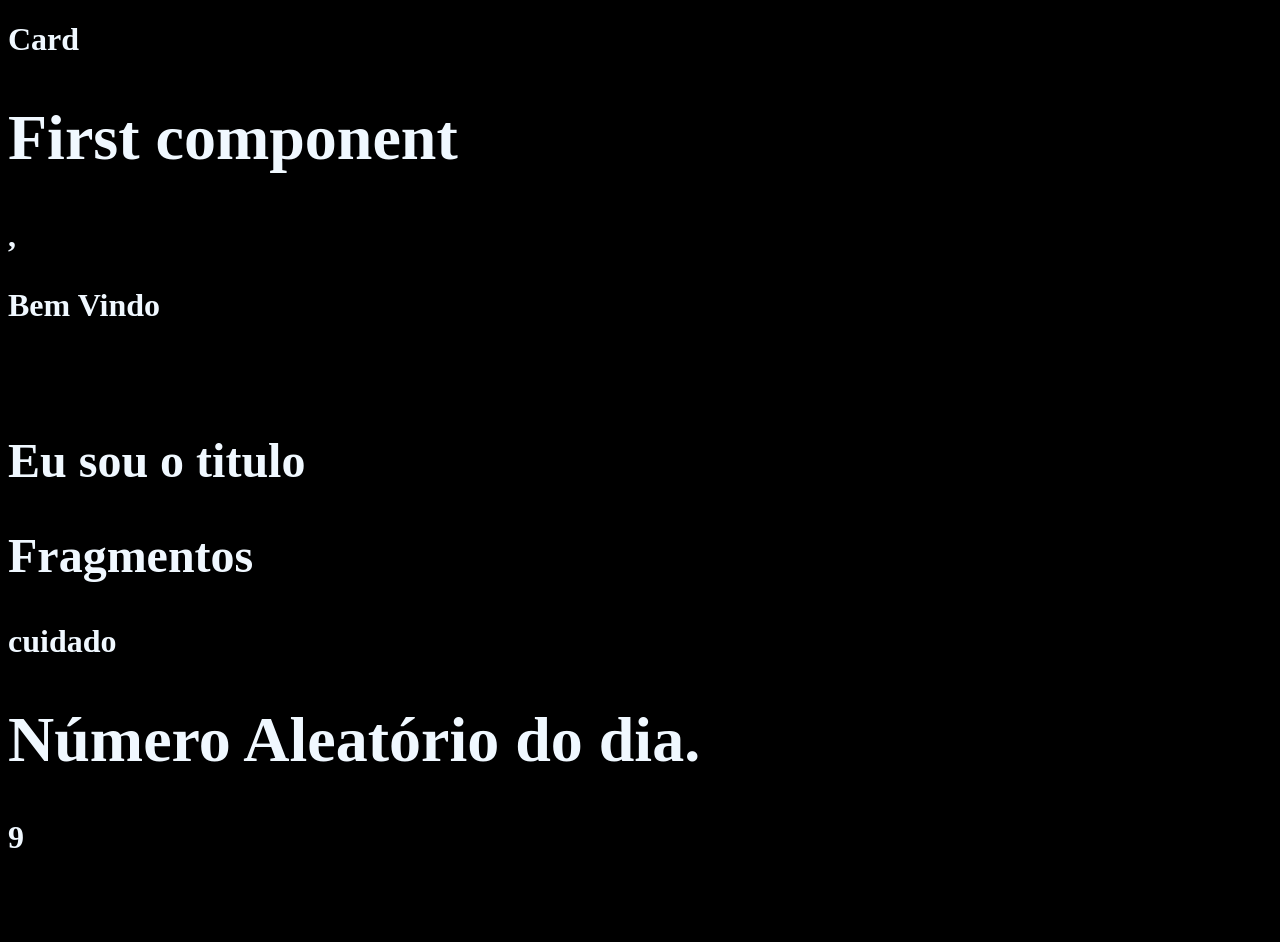
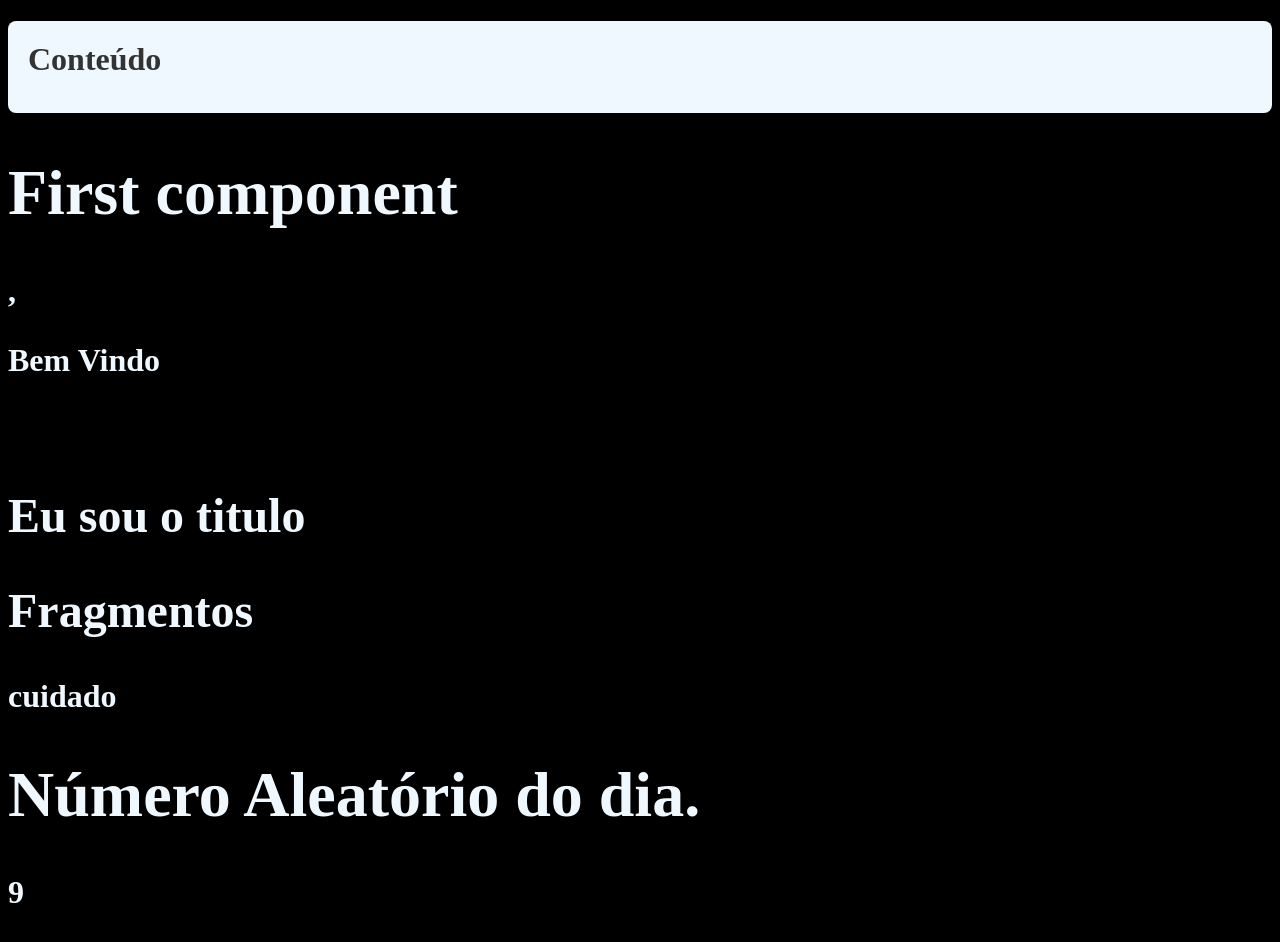
Before and after one commit to juancoutinhoflooxmongagua/fundamentos-react, a React (Create React App) app: page / in a window 1280 px wide. Before the commit the page ends 888 px from the top, so only its background shows below. Built offline with nearby package versions, Linux system fonts and the light colour scheme.

Commit message:
feat: update card

```diff
--- /dev/null
+++ b/src/components/layout/card.css
@@ -0,0 +1,22 @@
+.card {
+    background-color: #f0f8ff; /* Cor de fundo mais suave */
+    color: #333; /* Cor de texto mais escura para melhor contraste */
+    padding: 20px;
+    margin-top: 15px;
+    border-radius: 8px; /* Borda arredondada */
+    box-shadow: 0 4px 8px rgba(0, 0, 0, 0.1); /* Sombra suave para profundidade */
+    transition: transform 0.3s ease, box-shadow 0.3s ease; /* Efeito suave na transição */
+}
+
+.card:hover {
+    transform: translateY(-5px); /* Eleva o card quando passa o mouse */
+    box-shadow: 0 6px 12px rgba(0, 0, 0, 0.2); /* Sombra mais forte quando em hover */
+}
+
+.card > div {
+    margin-bottom: 15px; /* Espaçamento entre os elementos internos */
+}
+
+.card > div:last-child {
+    margin-bottom: 0; /* Remove o espaço do último item */
+}
--- a/src/components/layout/card.jsx
+++ b/src/components/layout/card.jsx
@@ -1,9 +1,11 @@
+import "./card.css"
 import React from 'react'
 
 export default props => {
     return (
-        <div>
-            Card
+        <div className="card">
+            <div>Conteúdo</div>
+            <div>{props.titulo}</div>
         </div>
     )
 }
```
